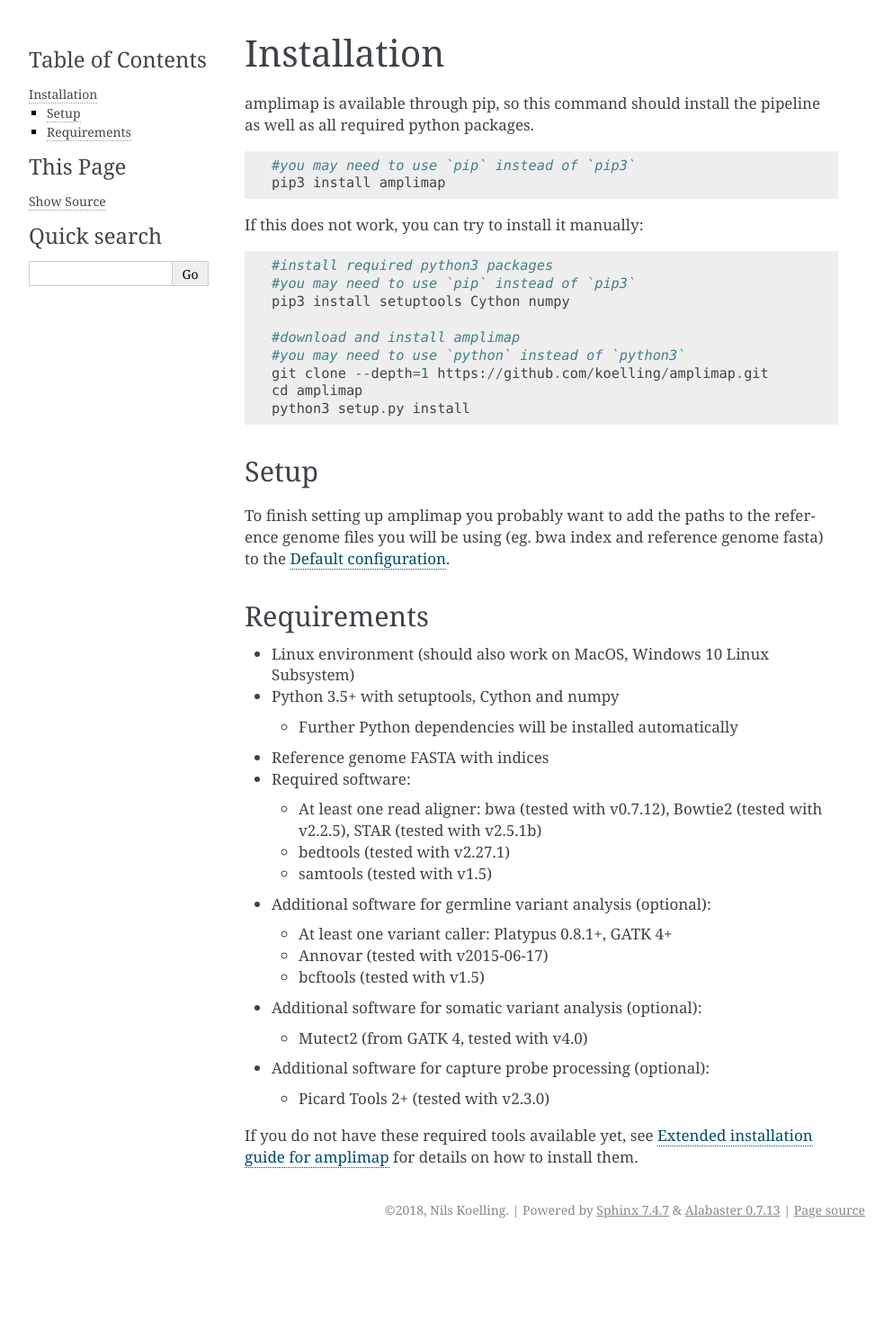
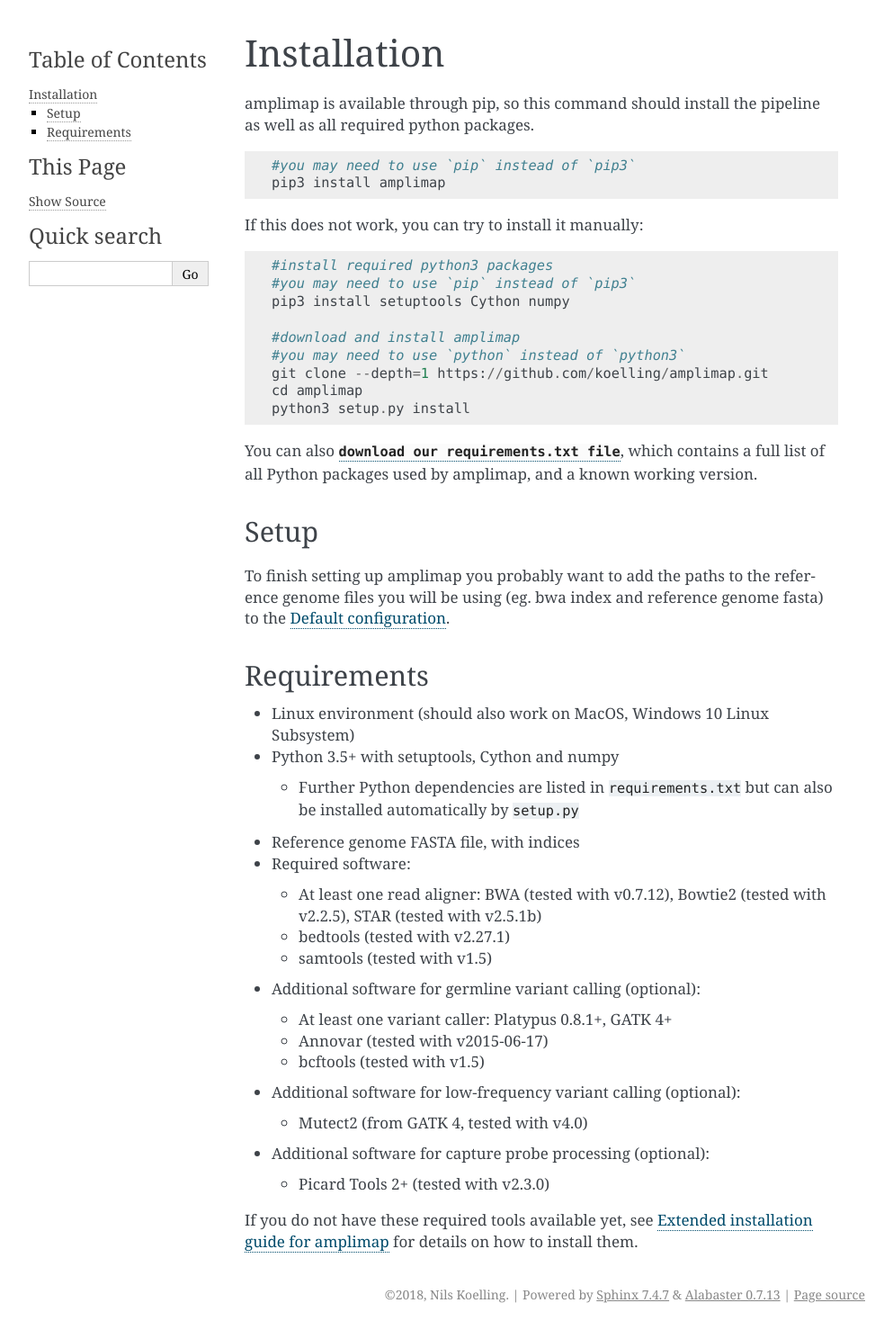
Before and after one commit to koelling/amplimap, a Sphinx documentation site: the page built from docs/installation.rst, in a window 1280 px wide. Shown: the whole page at 90% size, without its empty margins (148-1141 px from the left). Built offline with Sphinx 7.4.7, drawn with Linux system fonts in a browser that asks for light colours; before the commit the page ends 1384 px from its top, so only the background shows below that.

Commit message:
merge with dev branch (v0.4.1)

```diff
--- a/amplimap/version.py
+++ b/amplimap/version.py
@@ -1,2 +1,2 @@
-__version__ = '0.4'
+__version__ = '0.4.1'
 __title__ = 'amplimap'
--- a/docs/installation.rst
+++ b/docs/installation.rst
@@ -24,6 +24,11 @@
   cd amplimap
   python3 setup.py install
 
+
+You can also :download:`download our requirements.txt file <../requirements.txt>`,
+which contains a full list of all Python packages used by amplimap, and a known
+working version.
+
 Setup
 ~~~~~~~~~
 
@@ -37,23 +42,23 @@
 - Linux environment (should also work on MacOS, Windows 10 Linux Subsystem)
 - Python 3.5+ with setuptools, Cython and numpy
 
-  - Further Python dependencies will be installed automatically
+  - Further Python dependencies are listed in ``requirements.txt`` but can also be installed automatically by ``setup.py``
 
-- Reference genome FASTA with indices
+- Reference genome FASTA file, with indices
 
 - Required software:
 
-  - At least one read aligner: bwa (tested with v0.7.12), Bowtie2 (tested with v2.2.5), STAR (tested with v2.5.1b)
+  - At least one read aligner: BWA (tested with v0.7.12), Bowtie2 (tested with v2.2.5), STAR (tested with v2.5.1b)
   - bedtools (tested with v2.27.1)
   - samtools (tested with v1.5)
 
-- Additional software for germline variant analysis (optional):
+- Additional software for germline variant calling (optional):
 
   - At least one variant caller: Platypus 0.8.1+, GATK 4+
   - Annovar (tested with v2015-06-17)
   - bcftools (tested with v1.5)
 
-- Additional software for somatic variant analysis (optional):
+- Additional software for low-frequency variant calling (optional):
 
   - Mutect2 (from GATK 4, tested with v4.0)
 
```
Also changed, not shown: docs/code.rst (+65 -26 lines), requirements.txt (added, +37 -0 lines), 6 other files.
